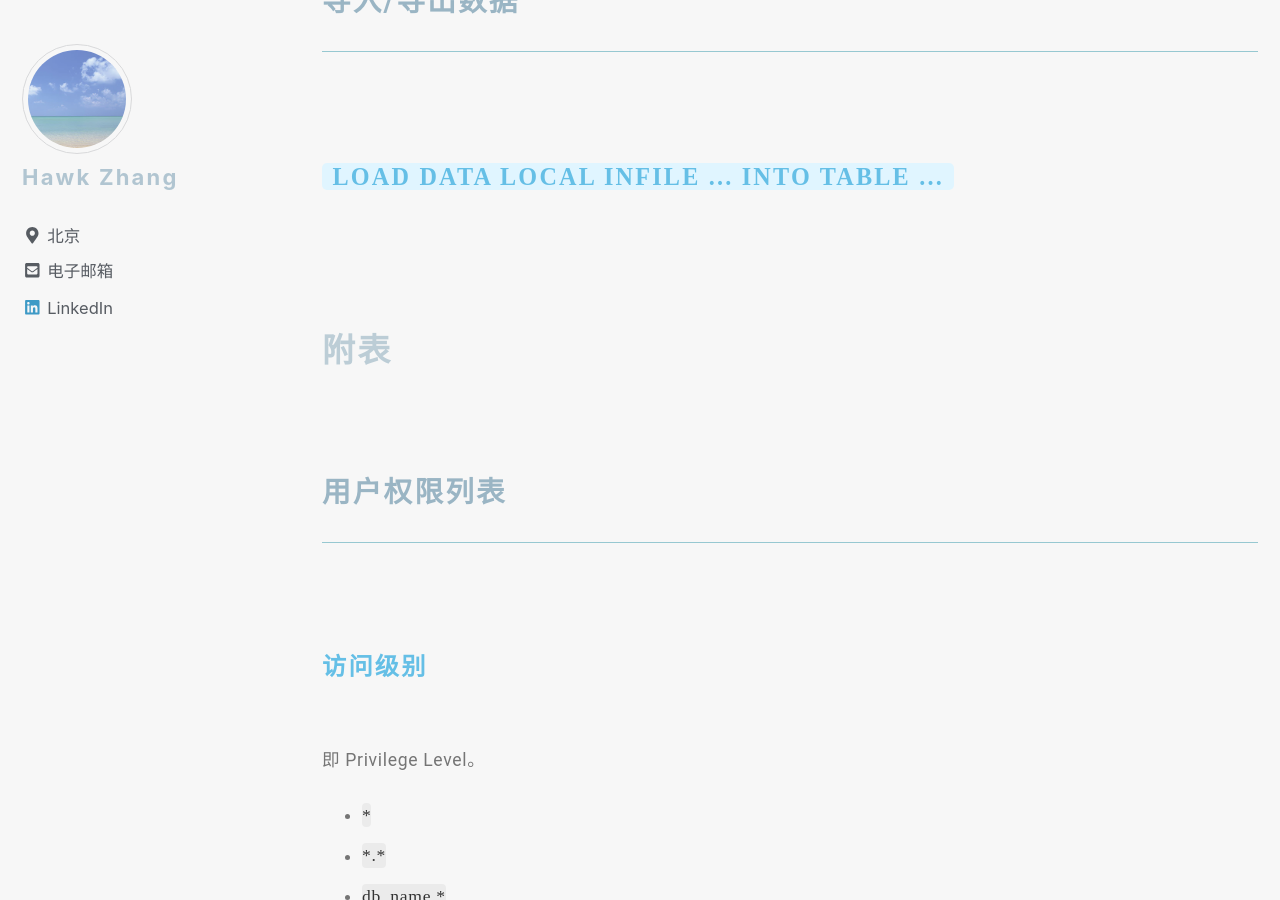
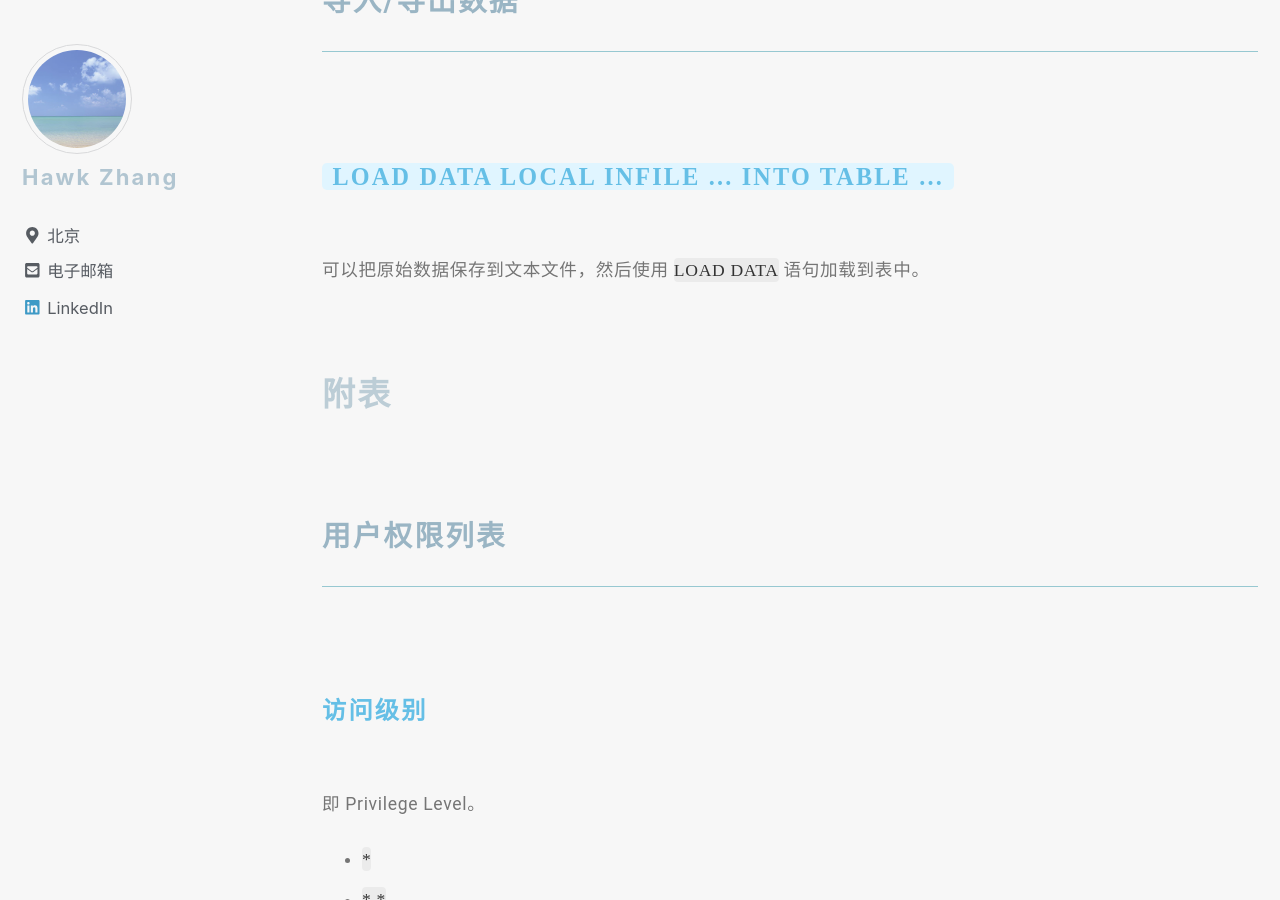
Before and after one commit to narru888/linotes_note, a Jekyll site: the page built from _posts/mysql/2016-04-02-statements.md, in a window 1280 px wide and 900 px high, scrolled down 23138 px. Built offline with Jekyll 4.4.1, drawn with Linux system fonts in a browser that asks for light colours; nearby versions of some CDN libraries; a script that is not in the unit is left out.

Commit message:
update on 2018-10-15 15:06:01 CST

```diff
--- a/_posts/mysql/2016-04-02-statements.md
+++ b/_posts/mysql/2016-04-02-statements.md
@@ -935,7 +935,7 @@ DELETE FROM products;
 
 #### `LOAD DATA LOCAL INFILE ... INTO TABLE ...`
 
-
+可以把原始数据保存到文本文件，然后使用 `LOAD DATA` 语句加载到表中。
 
 
 
```
